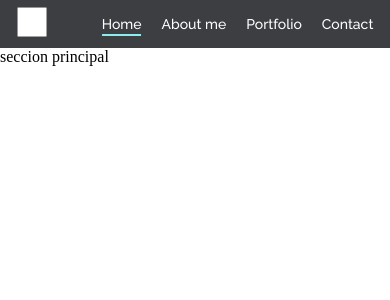
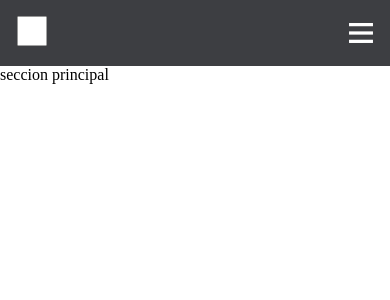
Before and after one commit to memo2898/porfolio, a React (Vite) app: page / in a window 390 px wide. Shown: the top 300 px of the page. Built offline with nearby package versions, Linux system fonts and the light colour scheme.

Commit message:
Boton para manejar el menu CREADO

```diff
--- a/src/App.jsx
+++ b/src/App.jsx
@@ -27,7 +27,7 @@ function App() {
 
           <Route path="/login" element={<Login />} />
 
-          <Route path="*" element={<div>Esto debe ser una pagina 404</div>} />
+          <Route path="*" element={<div>Página no encontrada -- 404</div>} />
       </Routes>
   </BrowserRouter>
   </>
--- /dev/null
+++ b/src/components/global/header/BtnMenu.jsx
@@ -0,0 +1,17 @@
+import { useState } from 'react';
+import bars from '../../../assets/WEBP/bars.webp';
+
+function BtnMenu() {
+    const [isOpen, setIsOpen] = useState(false);
+    const handlerMenu = ()=>{
+        alert("Manejar")
+    }
+
+  return (
+    <div className='cont-btnMenu'>
+        <img src={bars} className='btnMenu' onClick={handlerMenu}/>
+    </div>
+  )
+}
+
+export default BtnMenu
--- a/src/components/global/header/Header.css
+++ b/src/components/global/header/Header.css
@@ -15,7 +15,10 @@
     display: flex;
     align-items: center;
     justify-content: space-between;
+    padding-top: 1rem;
+    padding-bottom: 1rem;
 }
+
 
 .logo-header{
     width: 30px;
@@ -59,3 +62,27 @@
     background-color: var(--enfasis);
     transition: width 0.3s ease-in-out;
 }
+
+
+.btnMenu{
+    width: calc(1px + 2vw);
+    min-width: 1.5rem;
+    cursor: pointer;
+
+}
+.btnMenu:hover{
+    transform: scale(1.05);
+}
+
+.cont-btnMenu{
+    display:none;
+}
+
+@media (max-width:640px){
+    .cont-opciones_menu{
+        display: none;
+    }
+    .cont-btnMenu{
+        display:flex;
+    }
+}
--- a/src/components/global/header/Header.jsx
+++ b/src/components/global/header/Header.jsx
@@ -1,9 +1,10 @@
 
 import logo_ico from '../../../assets/WEBP/logo.webp'
+import '../header/Header.css';
+import BtnMenu from './BtnMenu';
+import OpcionesMenu from './OpcionesMenu';
 
-import '../header/Header.css';
 
-import { NavLink } from 'react-router-dom';
 
 function Header() {
 
@@ -17,30 +18,9 @@ function Header() {
                     <img src={logo_ico} alt="Logo Sistema"  className='logo-header' />
                 </div>
             {/**Logo end */}
+            <OpcionesMenu/>
+            <BtnMenu/>
 
-            {/**Opciones de menu start*/}
-            <div className="cont-opciones_menu">
-                <ul className="opciones_menu">
-
-                    <NavLink to="/" className="opcion_menu">
-                        <li >Home</li>
-                    </NavLink>
-                    <NavLink to="/about" className="opcion_menu">
-                        <li >About me</li>
-                    </NavLink>
-
-
-                    <NavLink to="/portfolio" className="opcion_menu">
-                        <li>Portfolio</li>
-                    </NavLink>
-
-                    <NavLink to="/contact" className="opcion_menu">
-                        <li>Contact</li>
-                    </NavLink>
-
-                </ul>
-            </div>
-            {/**Opciones de menu end */}
             </div>
         </div>
     </section>
--- /dev/null
+++ b/src/components/global/header/OpcionesMenu.jsx
@@ -0,0 +1,34 @@
+
+import { NavLink } from 'react-router-dom';
+
+function OpcionesMenu() {
+  return (
+    <>
+                {/**Opciones de menu start*/}
+                <div className="cont-opciones_menu">
+                    <ul className="opciones_menu">
+
+                        <NavLink to="/" className="opcion_menu">
+                            <li >Home</li>
+                        </NavLink>
+                        <NavLink to="/about" className="opcion_menu">
+                            <li >About me</li>
+                        </NavLink>
+
+
+                        <NavLink to="/portfolio" className="opcion_menu">
+                            <li>Portfolio</li>
+                        </NavLink>
+
+                        <NavLink to="/contact" className="opcion_menu">
+                            <li>Contact</li>
+                        </NavLink>
+
+                    </ul>
+            </div>
+            {/**Opciones de menu end */}
+    </>
+  )
+}
+
+export default OpcionesMenu
```
Also changed, not shown: src/assets/SVG/bars.svg (added), src/assets/WEBP/bars.webp (added).
